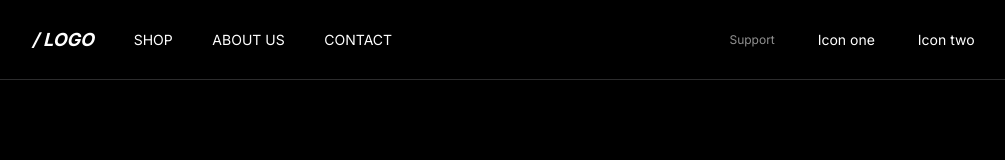
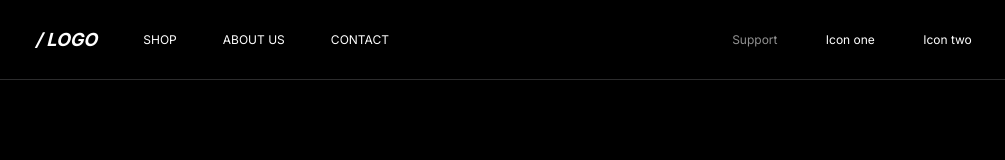
Before and after one commit to Yevhenbk/ill-creativity, a Next.js app: page / in a window 1280 px wide. Shown: the top 160 px of the page, without its empty margins (136-1141 px from the left). Built offline with nearby package versions, Linux system fonts and the light colour scheme.

Commit message:
Initial commit

```diff
--- a/src/app/page.tsx
+++ b/src/app/page.tsx
@@ -18,7 +18,7 @@ const Home: FC<Props> = ({}) => {
             <h2>/ Logo</h2>
           </Text>
           {menuItems.map((item: MenuItemsProps) => (
-            <Text intent='primary' uppercase={true} size='small'>
+            <Text intent='primary' uppercase={true} size='extrasmall'>
               <p>{item.name}</p>
             </Text>
           ))}
@@ -28,10 +28,10 @@ const Home: FC<Props> = ({}) => {
           <Text intent='secondary' size='extrasmall'>
             <p>Support</p>
           </Text>
-          <Text intent='primary' size='small'>
+          <Text intent='primary' size='extrasmall'>
             <p>Icon one</p>
           </Text>
-          <Text intent='primary' size='small'>
+          <Text intent='primary' size='extrasmall'>
             <p>Icon two</p>
           </Text>
         </div>
```
